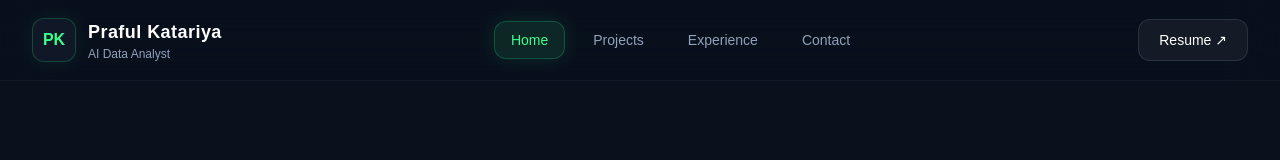
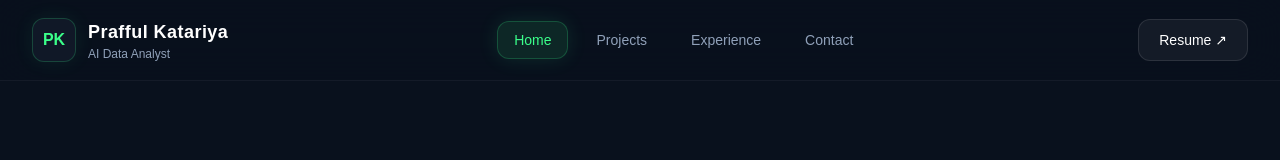
Before and after one commit to prafulkatariya70-cmyk/praful-portfolio, a Next.js app: page / in a window 1280 px wide. Shown: the top 160 px of the page. Built offline with nearby package versions, Linux system fonts and the light colour scheme.

Commit message:
Update portfolio name to Prafful

```diff
--- a/components/Navbar.tsx
+++ b/components/Navbar.tsx
@@ -62,7 +62,7 @@ export default function Navbar() {
         group-hover:text-[#3BFF8A]
       "
     >
-      Praful Katariya
+      Prafful Katariya
     </h1>
 
     <p className="text-xs text-slate-400">
```
